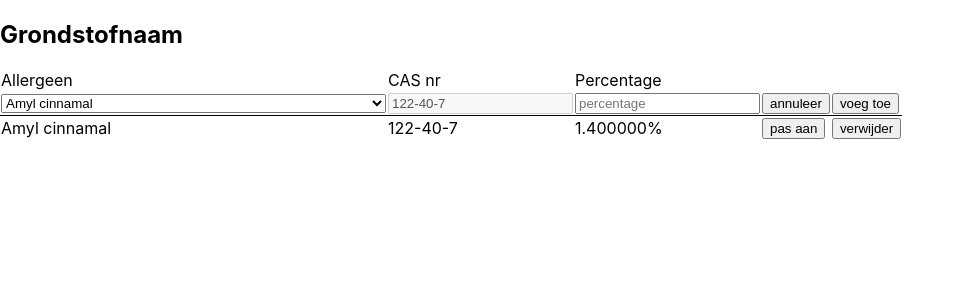
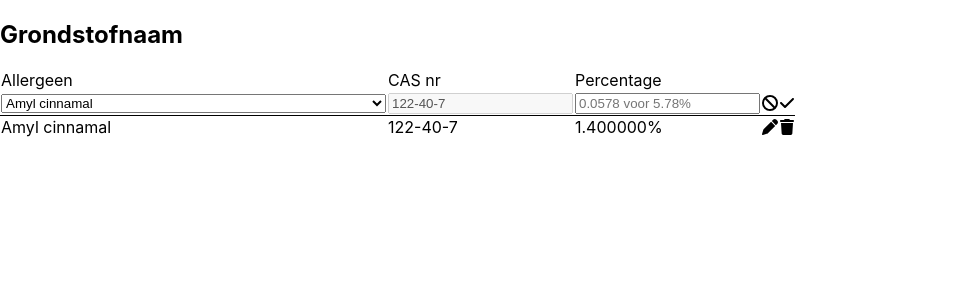
Before and after one commit to KvGasteren/parfum, a React (Create React App) app: page / in a window 1280 px wide. Shown: the top 300 px of the page, without its empty margins (0-963 px from the left). Built offline with nearby package versions, Linux system fonts and the light colour scheme.

Commit message:
add icons in stead of buttons

```diff
--- a/package.json
+++ b/package.json
@@ -3,6 +3,9 @@
   "version": "0.1.0",
   "private": true,
   "dependencies": {
+    "@fortawesome/fontawesome-svg-core": "^1.3.0",
+    "@fortawesome/free-solid-svg-icons": "^6.0.0",
+    "@fortawesome/react-fontawesome": "^0.1.17",
     "@testing-library/jest-dom": "^5.16.2",
     "@testing-library/react": "^12.1.3",
     "@testing-library/user-event": "^13.5.0",
--- a/src/components/AddAllergen.jsx
+++ b/src/components/AddAllergen.jsx
@@ -5,6 +5,9 @@ import React, { useState } from 'react'
   Dit is dus als het ware het grondstofdetailscherm
 */
 import { allergens } from '../utilities/constants'
+
+import { FontAwesomeIcon } from '@fortawesome/react-fontawesome'
+import { faBan, faCheck, faPen, faTrash  } from '@fortawesome/free-solid-svg-icons'
 
 
 
@@ -42,9 +45,9 @@ const AddAllergen = () => {
               </select>
             </td>
             <td><input disabled value={allergen.cas} /></td>
-            <td><input placeholder='percentage' /></td>
-            <td><button>annuleer</button></td>
-            <td><button>voeg toe</button></td>
+            <td><input placeholder="0.0578 voor 5.78%"/></td>
+            <td><FontAwesomeIcon icon={faBan} /></td>
+            <td><FontAwesomeIcon icon={faCheck} /></td>
           </tr >
           {allergens.map(a => {
             if (a.percentage && a.percentage > 0) {
@@ -53,8 +56,8 @@ const AddAllergen = () => {
                   <td>{a.name}</td>
                   <td>{a.cas}</td>
                   <td>{`${(a.percentage * 100).toFixed(6)}%`}</td>
-                  <td><button>pas aan</button></td>
-                  <td><button>verwijder</button></td>
+                  <td><FontAwesomeIcon icon={faPen} /></td>
+                  <td><FontAwesomeIcon icon={faTrash} /></td>
                 </tr>
               )
             }
```
Also changed, not shown: 1 other file (tests, documents, lock files or other folders).
